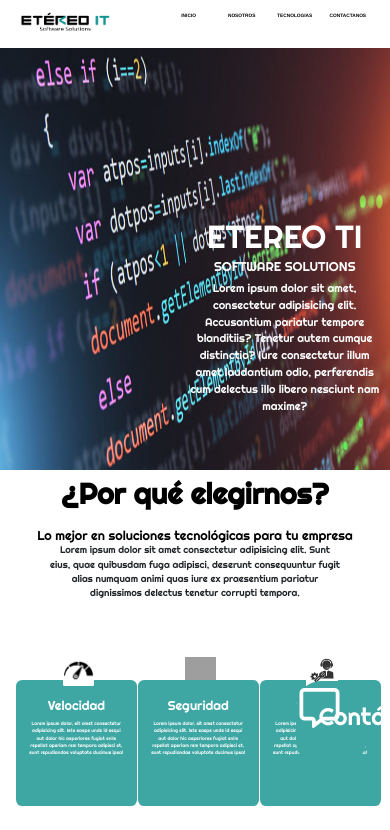
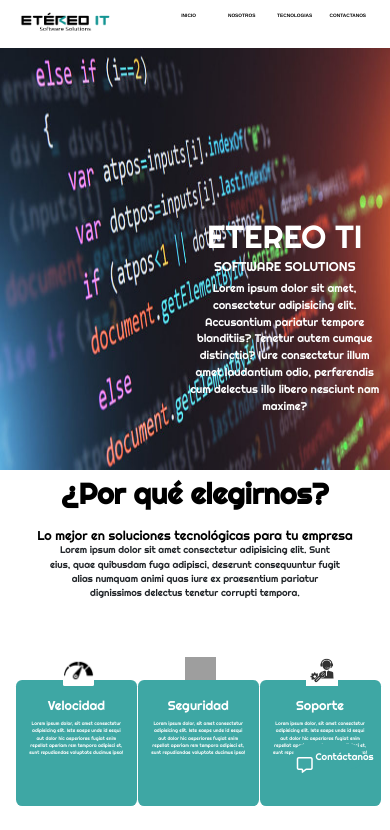
Before and after one commit to MemoAllighieri/EtereoIt-Web, an Angular app: page / in a window 390 px wide. Shown: the top 830 px of the page. Built offline with nearby package versions, Linux system fonts and the light colour scheme; grey boxes are pictures that could not be loaded.

Commit message:
changing borders

```diff
--- a/src/app/main/contactus/contactus.component.css
+++ b/src/app/main/contactus/contactus.component.css
@@ -10,7 +10,7 @@
 
 .contact{
     width: 90%;
-    height: 10vh;
+    height: 8vh;
     display: flex;
     flex-direction: row;
     justify-content: space-evenly;
@@ -237,3 +237,157 @@
     text-align: center;
     padding: 0%;
 }
+
+@media screen and (max-width: 1000px){
+    .floating-button{
+        width: 20%;
+        height: 8vh;
+        position: fixed;
+        bottom: 70px;
+        right: 20px;
+        z-index: 2;
+    }
+
+    .contact{
+        width: 90%;
+        height: 6vh;
+        display: flex;
+        flex-direction: row;
+        justify-content: space-evenly;
+        margin: 0.8vh 3% 0.8vh 3%;
+        text-decoration: none;
+        background: #3EA7A4;
+        color:#ffffff;
+        border-radius: 25px;
+        text-align: center;
+    }
+
+    .contact-icon{
+        width: 25%;
+        height: 4vh;
+        margin: 2vh 0% 0.7vh 2%;
+        cursor: pointer;
+        text-align: center;
+    }
+
+    .contact-icon i{
+        margin: 0%;
+        padding: 0%;
+        font-size: 2em;
+    }
+
+    .contact-p{
+        width: 65%;
+        height: 4vh;
+        margin: 1.5vh 0% 1.5vh 0%;
+        text-align: left;
+    }
+
+    .contact-p p{
+        font-family: 'Righteous', cursive;
+        font-size: 1.2em;
+    }
+}
+
+@media screen and (max-width: 700px){
+
+    .floating-button{
+        width: 20%;
+        height: 8vh;
+        position: fixed;
+        bottom: 70px;
+        right: 20px;
+        z-index: 2;
+    }
+
+    .contact{
+        width: 90%;
+        height: 6vh;
+        display: flex;
+        flex-direction: row;
+        justify-content: space-evenly;
+        margin: 0.8vh 3% 0.8vh 3%;
+        text-decoration: none;
+        background: #3EA7A4;
+        color:#ffffff;
+        border-radius: 25px;
+        text-align: center;
+    }
+
+    .contact-icon{
+        width: 25%;
+        height: 4vh;
+        margin: 2vh 0% 0.7vh 2%;
+        cursor: pointer;
+        text-align: center;
+    }
+
+    .contact-icon i{
+        margin: 0%;
+        padding: 0%;
+        font-size: 2em;
+    }
+
+    .contact-p{
+        width: 65%;
+        height: 4vh;
+        margin: 1.5vh 0% 1.5vh 0%;
+        text-align: left;
+    }
+
+    .contact-p p{
+        font-family: 'Righteous', cursive;
+        font-size: 1.2em;
+    }
+}
+
+@media screen and (max-width: 450px){
+    .floating-button{
+        width: 20%;
+        height: 4vh;
+        position: fixed;
+        bottom: 70px;
+        right: 20px;
+        z-index: 2;
+    }
+
+    .contact{
+        width: 90%;
+        height: 3vh;
+        display: flex;
+        flex-direction: row;
+        justify-content: space-evenly;
+        margin: 0.4vh 1.5% 0.4vh 1.5%;
+        text-decoration: none;
+        background: #3EA7A4;
+        color:#ffffff;
+        border-radius: 25px;
+        text-align: center;
+    }
+
+    .contact-icon{
+        width: 25%;
+        height: 4vh;
+        margin: 1vh 0% 0.3vh 1%;
+        cursor: pointer;
+        text-align: center;
+    }
+
+    .contact-icon i{
+        margin: 0%;
+        padding: 0%;
+        font-size: 1em;
+    }
+
+    .contact-p{
+        width: 65%;
+        height: 2vh;
+        margin: 0.8vh 0% 0.8vh 0%;
+        text-align: left;
+    }
+
+    .contact-p p{
+        font-family: 'Righteous', cursive;
+        font-size: 0.6em;
+    }
+}
--- a/src/app/main/home/aboutus/aboutus.component.css
+++ b/src/app/main/home/aboutus/aboutus.component.css
@@ -122,10 +122,11 @@
     height: 50vh;
     display: flex;
     flex-direction: row;
+
 }
 
 .option{
-    width: 33.3%;
+    width: 33%;
     height: 50vh;
     display: flex;
     flex-direction: column;
@@ -135,11 +136,11 @@
     border-radius: 5%;
     width: 5%;
     position: absolute;
-    margin-top: 5vh;
-    margin-left: 14%;
+    margin: 5vh 2vh 0vh 26vh;
     display: block;
     z-index: 1;
     background-color: white;
+    justify-content: center;
 }
 
 .option-img img{
@@ -147,7 +148,7 @@
 }
 
 .option-description{
-    width: 31%;
+    width: 27%;
     height: 35vh;
     background-color: #3ea7a4;
     border-radius: 5%;
@@ -156,7 +157,7 @@
     color: white;
     display: flex;
     flex-direction: column;
-    justify-content: center;
+    justify-content: space-around;
     display: block;
     margin: 11.5vh 1% 1vh 1%;
     position: absolute;
--- a/src/app/main/home/missionvision/missionvision.component.css
+++ b/src/app/main/home/missionvision/missionvision.component.css
@@ -75,3 +75,243 @@
     border-radius: 25px;
     background-color: rgb(201, 201, 201);
 }
+
+@media screen and (max-width: 1000px){
+    .mision-vision-container{
+        width: 100%;
+        height: 100vh;
+    }
+
+    .mision-vision-content{
+        width: 75%;
+        height: 50vh;
+
+    }
+
+    .mision-container{
+        width: 100%;
+        height: 50vh;
+        display:flex;
+        flex-direction: row;
+        margin: 1.5vh 6% 1.5vh 6%;
+        border-radius: 25px;
+        background-color: rgb(201, 201, 201);
+    }
+
+    .options-container{
+        width: 100%;
+        height: 30vh;
+    }
+
+    .option-container-img{
+        width: 45%;
+        height: 30vh;
+        border-radius: 10px;
+    }
+
+    .option-container-img img{
+        width: 100%;
+        height: 30vh;
+        border-radius: 25px;
+    }
+
+    .option-container-text{
+        width: 55%;
+        height: 30vh;
+    }
+
+    .option-container-text-title{
+        width: 80%;
+        height: 6vh;
+        margin: 0.5vh 6% 0.5vh 6%;
+        text-align: center;
+    }
+
+    .option-container-text-title h1{
+        color: black;
+        font-size: 1.5em;
+        font-family: 'Righteous', cursive;
+    }
+
+    .option-container-text-p{
+        width: 80%;
+        height: 20vh;
+        margin: 0.5vh 6% 0.5vh 6%;
+    }
+
+    .option-container-text-p p{
+        color: black;
+        font-size: 0.5em;
+        font-family: 'Righteous', cursive;
+    }
+
+    .vision-container{
+        width: 100%;
+        height: 30vh;
+        display:flex;
+        flex-direction: row-reverse;
+        margin: 4vh 7% 4vh 7%;
+        border-radius: 25px;
+        background-color: rgb(201, 201, 201);
+    }
+}
+
+@media screen and (max-width: 700px){
+    .mision-vision-container{
+        width: 100%;
+        height: 100vh;
+    }
+
+    .mision-vision-content{
+        width: 75%;
+        height: 50vh;
+
+    }
+
+    .mision-container{
+        width: 100%;
+        height: 50vh;
+        display:flex;
+        flex-direction: row;
+        margin: 1.5vh 6% 1.5vh 6%;
+        border-radius: 25px;
+        background-color: rgb(201, 201, 201);
+    }
+
+    .options-container{
+        width: 100%;
+        height: 30vh;
+    }
+
+    .option-container-img{
+        width: 45%;
+        height: 30vh;
+        border-radius: 10px;
+    }
+
+    .option-container-img img{
+        width: 100%;
+        height: 30vh;
+        border-radius: 25px;
+    }
+
+    .option-container-text{
+        width: 55%;
+        height: 30vh;
+    }
+
+    .option-container-text-title{
+        width: 80%;
+        height: 6vh;
+        margin: 0.5vh 6% 0.5vh 6%;
+        text-align: center;
+    }
+
+    .option-container-text-title h1{
+        color: black;
+        font-size: 1.5em;
+        font-family: 'Righteous', cursive;
+    }
+
+    .option-container-text-p{
+        width: 80%;
+        height: 20vh;
+        margin: 0.5vh 6% 0.5vh 6%;
+    }
+
+    .option-container-text-p p{
+        color: black;
+        font-size: 0.5em;
+        font-family: 'Righteous', cursive;
+    }
+
+    .vision-container{
+        width: 100%;
+        height: 30vh;
+        display:flex;
+        flex-direction: row-reverse;
+        margin: 4vh 7% 4vh 7%;
+        border-radius: 25px;
+        background-color: rgb(201, 201, 201);
+    }
+}
+
+@media screen and (max-width: 450px){
+    .mision-vision-container{
+        width: 100%;
+        height: 60vh;
+    }
+
+    .mision-vision-content{
+        width: 75%;
+        height: 50vh;
+
+    }
+
+    .mision-container{
+        width: 100%;
+        height: 25vh;
+        display:flex;
+        flex-direction: row;
+        margin: 1vh 4% 1vh 4%;
+        border-radius: 25px;
+        background-color: rgb(201, 201, 201);
+    }
+
+    .options-container{
+        width: 100%;
+        height: 20vh;
+    }
+
+    .option-container-img{
+        width: 45%;
+        height: 20vh;
+        border-radius: 10px;
+    }
+
+    .option-container-img img{
+        width: 100%;
+        height: 20vh;
+        border-radius: 25px;
+    }
+
+    .option-container-text{
+        width: 55%;
+        height: 20vh;
+    }
+
+    .option-container-text-title{
+        width: 80%;
+        height: 4vh;
+        margin: 0.5vh 4% 0.5vh 4%;
+        text-align: center;
+    }
+
+    .option-container-text-title h1{
+        color: black;
+        font-size: 1em;
+        font-family: 'Righteous', cursive;
+    }
+
+    .option-container-text-p{
+        width: 80%;
+        height: 10vh;
+        margin: 0.5vh 4% 0.5vh 4%;
+    }
+
+    .option-container-text-p p{
+        color: black;
+        font-size: 0.25em;
+        font-family: 'Righteous', cursive;
+    }
+
+    .vision-container{
+        width: 100%;
+        height: 20vh;
+        display:flex;
+        flex-direction: row-reverse;
+        margin: 2vh 4% 2vh 4%;
+        border-radius: 25px;
+        background-color: rgb(201, 201, 201);
+    }
+}
--- a/src/app/main/home/missionvision/missionvision.component.html
+++ b/src/app/main/home/missionvision/missionvision.component.html
@@ -1,4 +1,4 @@
-<div class="mision-vision-container">|
+<div class="mision-vision-container">
     <div class="mision-vision-content">
         <div class="mision-container">
             <div class="option-container-img">
--- a/src/app/main/home/ourservices/ourservices.component.css
+++ b/src/app/main/home/ourservices/ourservices.component.css
@@ -1,6 +1,6 @@
 .services-container{
    width: 100%;
-   height: 150vh;
+   height: 140vh;
    display: flex;
    flex-direction: column;
 }
@@ -24,16 +24,15 @@
 }
 
 .services-card-container{
-   width: 85%;
-   height: 60vh;
-   margin: 5vh 7.5% 5vh 7.5%;
+   width: 100%;
+   height: 65vh;
    display: flex;
    flex-direction: row;
    justify-content: space-around;
 }
 
 .services-card{
-   width: 25%;
+   width: 30%;
    height: 55vh;
    display: flex;
    flex-direction: column;
```
